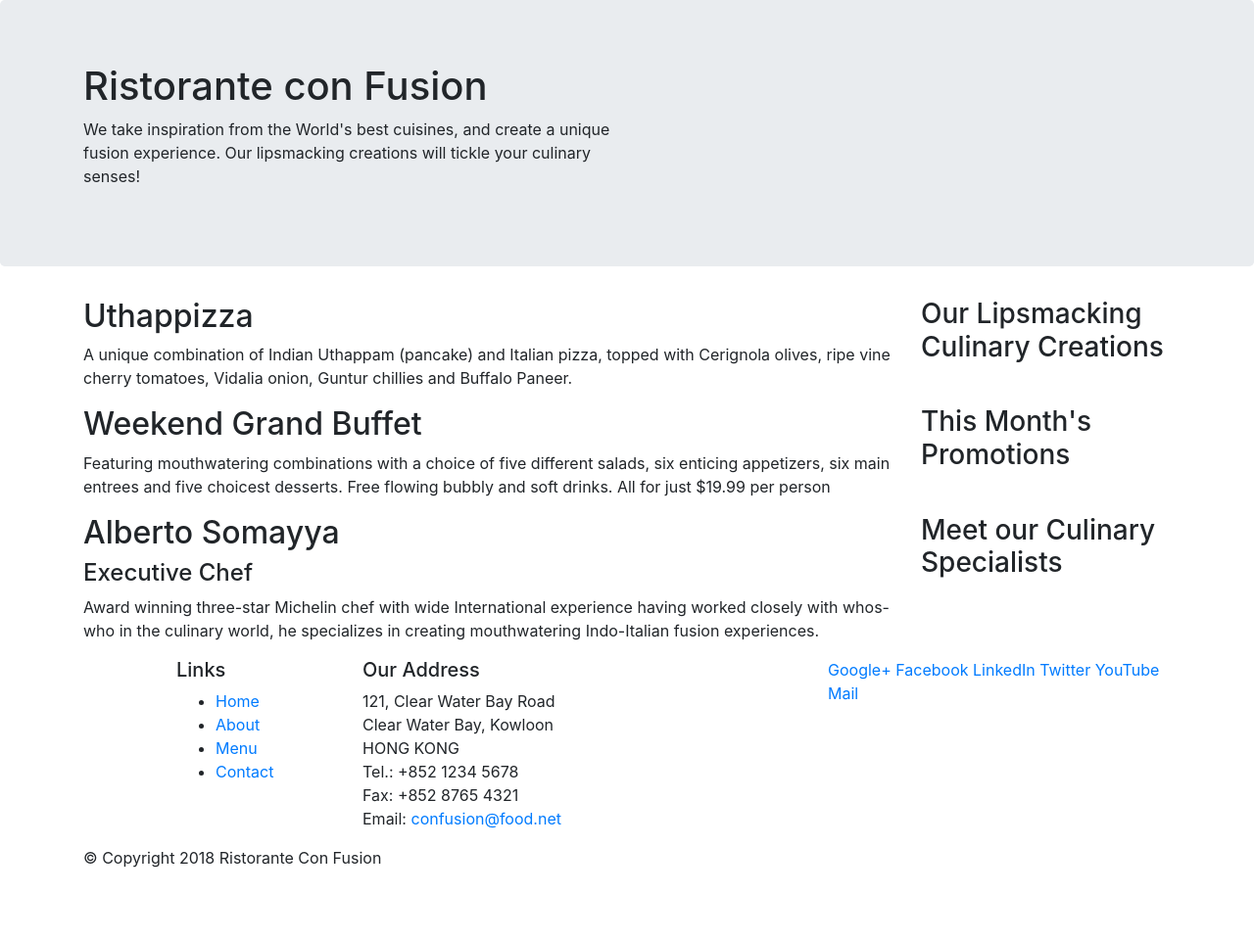
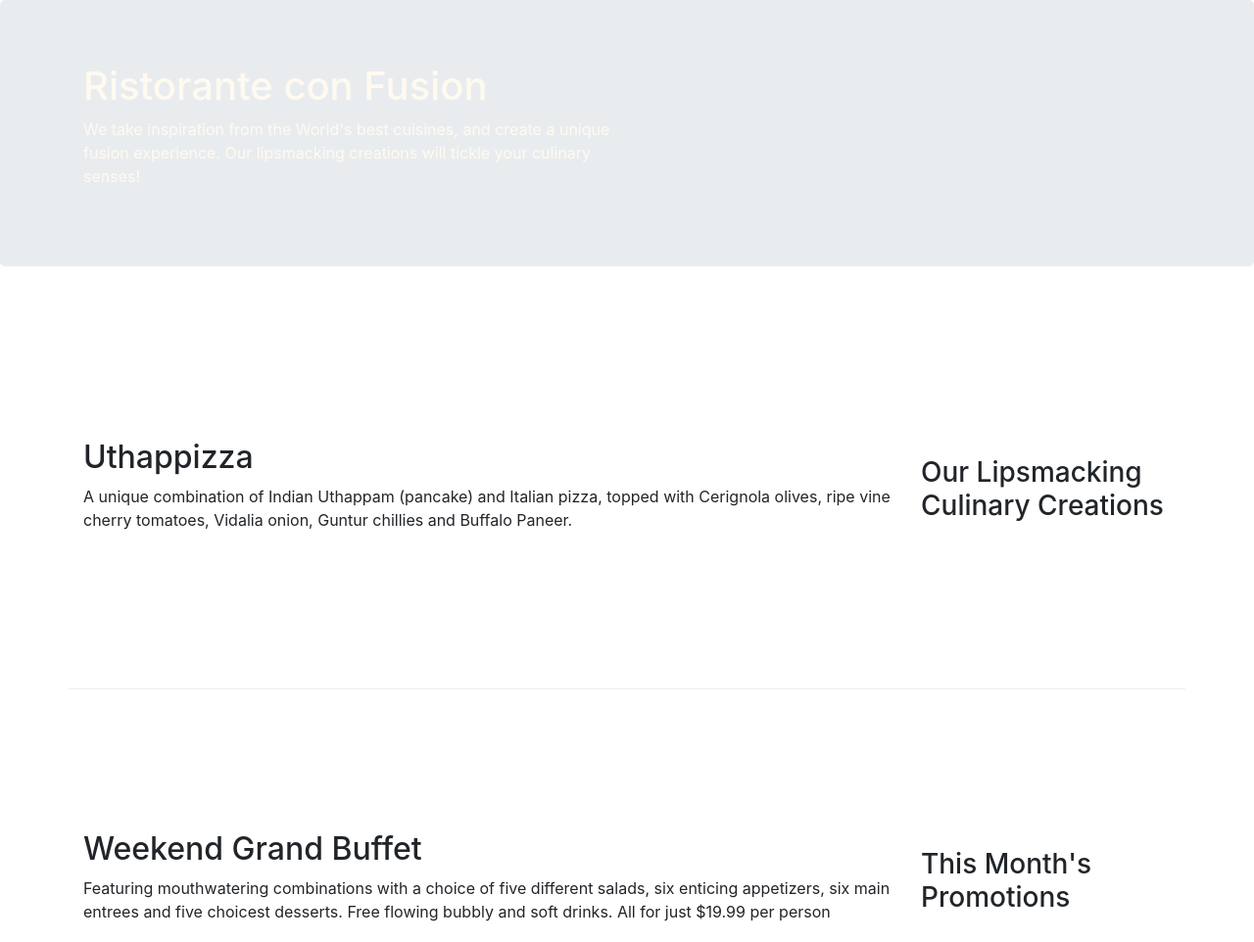
Before and after one commit to autobot-tm/conFusion, a website: page index.html in a window 1280 px wide. Shown: the top 962 px of the page at 98% size. Before the commit the page ends 904 px from the top, so only its background shows below. Drawn offline with nearby package versions, Linux system fonts and the light colour scheme.

Commit message:
Bootstrap Grid Part 2

```diff
--- /dev/null
+++ b/css/style.css
@@ -0,0 +1,30 @@
+.row-header {
+    margin:0px auto;
+    padding:0px;
+}
+
+.row-content {
+    margin: 0px auto;
+    padding: 50px 0px 50px 0px;
+    border-bottom: 1px ridge;
+    min-height: 400px;
+}
+
+.footer {
+    background-color: #D1C4E9;
+    margin: 0px auto;
+    padding: 20px 0px 20px 0px;
+}
+
+.jumbotron{
+    padding: 70px 30px 70px 30px;
+    margin: 0px auto;
+    background: #9575CD;
+    color:floralwhite;
+}
+
+address{
+    font-size: 80px;
+    margin: 0px;
+    color: #0f0f0f;
+}
--- a/index.html
+++ b/index.html
@@ -7,6 +7,7 @@
     <meta charset="utf-8">
     <meta name="viewport" content="width=device-width, initial-scale=1, shrink-to-fit=no">
     <meta http-equiv="x-ua-compatible" content="ie=edge">
+    <link rel="stylesheet" href="css/style.css">
 <!-- Bootstrap CSS -->
     <link rel="stylesheet" href="node_modules/bootstrap/dist/css/bootstrap.min.css">
     <!-- jQuery first, then Popper.js, then Bootstrap JS. -->
@@ -20,7 +21,7 @@
 
     <header class="jumbotron">
         <div class="container">
-            <div class="row">
+            <div class="row row-header">
                 <div class="col-12 col-sm-6">
                     <h1>Ristorante con Fusion</h1>
                     <p>We take inspiration from the World's best cuisines, and create a unique fusion experience. Our lipsmacking creations will tickle your culinary senses!</p>
@@ -32,7 +33,7 @@
     </header>
 
     <div class="container">
-        <div class="row">
+        <div class="row row-content align-items-center">
             <div class="col-12 col-sm-4 order-sm-last col-md-3">
                 <h3>Our Lipsmacking Culinary Creations</h3>
             </div>
@@ -43,7 +44,7 @@
         </div>
 
 
-        <div class="row">
+        <div class="row row-content align-items-center">
             <div class="col-12 col-sm-4 order-sm-last col-md-3">
                 <h3>This Month's Promotions</h3>
             </div>
@@ -53,7 +54,7 @@
             </div>
         </div>
 
-        <div class="row">
+        <div class="row row-content align-items-center">
             <div class="col-12 col-sm-4 order-sm-last col-md-3">
                 <h3>Meet our Culinary Specialists</h3>
             </div>
@@ -65,12 +66,12 @@
         </div>
     </div>
 
-    <footer>
+    <footer class="footer">
         <div class="container">
             <div class="row">
                 <div class="col-4 offset-1  col-sm-2">
                     <h5>Links</h5>
-                    <ul>
+                    <ul class="list-unstyled">
                         <li><a href="#">Home</a></li>
                         <li><a href="#">About</a></li>
                         <li><a href="#">Menu</a></li>
@@ -88,8 +89,8 @@
 		              Email: <a href="mailto:confusion@food.net">confusion@food.net</a>
 		           </address>
                 </div>
-                <div class="col-12 col-sm-4">
-                    <div>
+                <div class="col-12 col-sm-4 align-self-center">
+                    <div class="text-center">
                         <a href="http://google.com/+">Google+</a>
                         <a href="http://www.facebook.com/profile.php?id=">Facebook</a>
                         <a href="http://www.linkedin.com/in/">LinkedIn</a>
@@ -99,7 +100,7 @@
                     </div>
                 </div>
            </div>
-           <div class="row">
+           <div class="row justify-content-center">
                 <div class="col-auto">
                     <p>© Copyright 2018 Ristorante Con Fusion</p>
                 </div>
```
